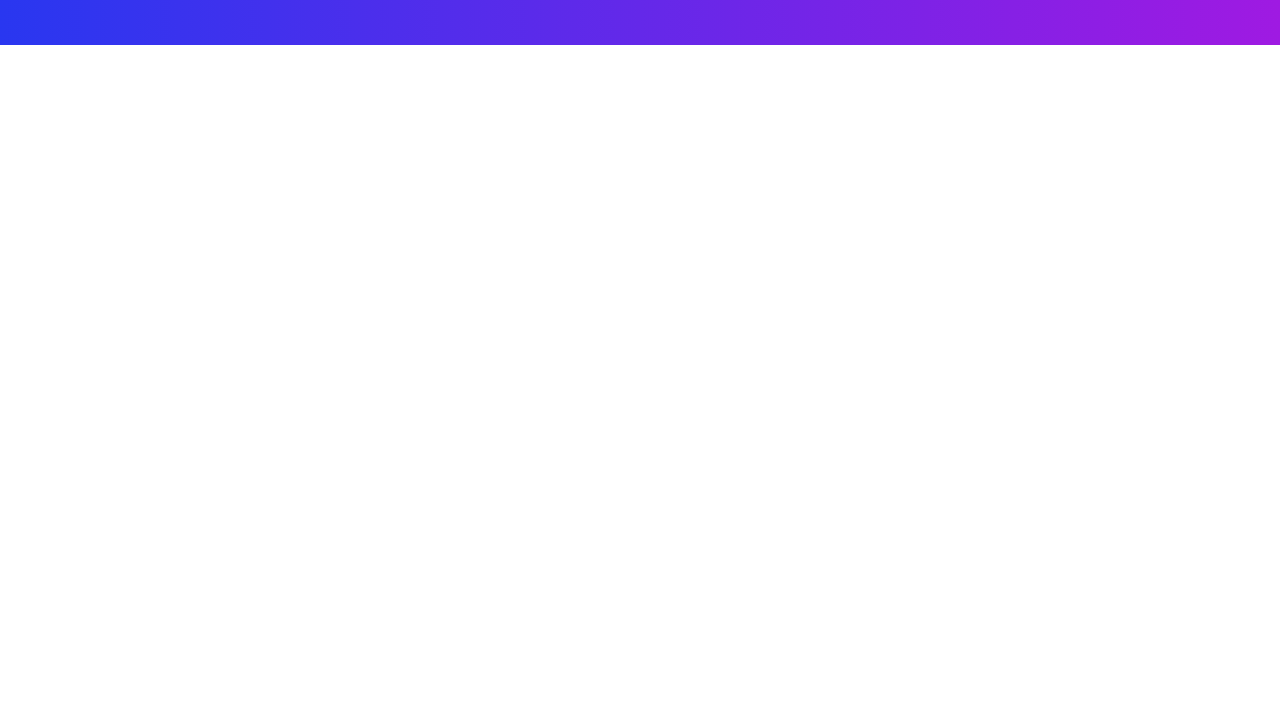
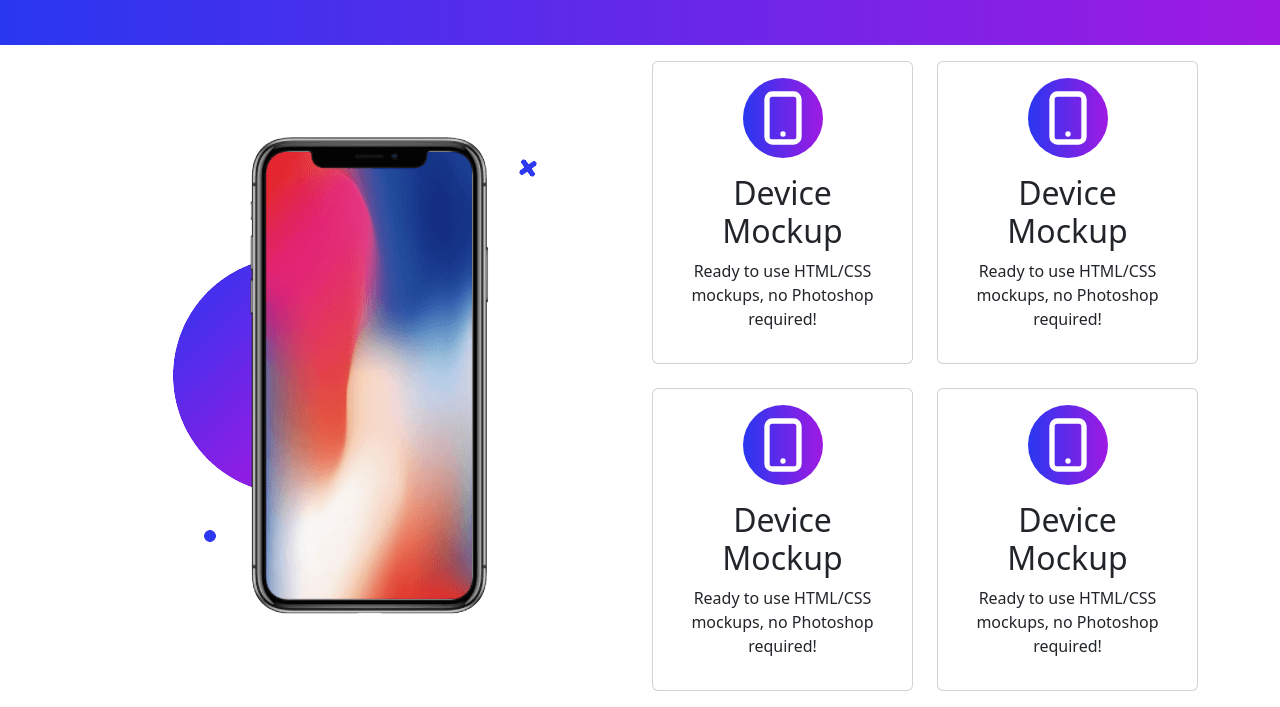
Before and after one commit to AtikAkbar/landing-page, a plain HTML site: page index.html in a window 1280 px wide. Shown: the part 887-1594 px from the top of the page. Before the commit the page ends 932 px from the top, so only its background shows below. Drawn offline with nearby package versions, Linux system fonts and the light colour scheme.

Commit message:
features section

```diff
--- a/index.html
+++ b/index.html
@@ -23,7 +23,7 @@
                 <div class="collapse navbar-collapse" id="navbarSupportedContent">
                     <ul class="navbar-nav ms-auto mb-2 mb-lg-0">
                         <li class="nav-item">
-                            <a class="nav-link pt-3 ms-lg-3" href="#">Features</a>
+                            <a class="nav-link pt-3 ms-lg-3" href="#features">Features</a>
                         </li>
                         <li class="nav-item">
                             <a class="nav-link pt-3 ms-lg-3" href="#">Download</a>
@@ -73,6 +73,71 @@
             </div>
         </section>
         <!-- quate section end -->
+        <section id="features" class="my-3">
+            <div class="container">
+                <div class="row row-cols-md-2 align-items-center">
+                    <div class="d-flex justify-content-center">
+                        <img class="img-fluid" src="img/phone.png" alt="">
+                    </div>
+                    <div>
+                        <div class="row row-cols-1 row-cols-md-2 g-4">
+                            <div class="col">
+                                <div class="card align-items-center py-3">
+                                    <svg xmlns="http://www.w3.org/2000/svg" width="80" class="btn-gradient rounded-circle text-white p-2" fill="none"
+                                        viewBox="0 0 24 24" stroke="currentColor">
+                                        <path stroke-linecap="round" stroke-linejoin="round" stroke-width="2"
+                                            d="M12 18h.01M8 21h8a2 2 0 002-2V5a2 2 0 00-2-2H8a2 2 0 00-2 2v14a2 2 0 002 2z"></path>
+                                    </svg>
+                                    <div class="card-body text-center">
+                                        <h2 class="card-title ">Device Mockup</h2>
+                                        <p class="card-text">Ready to use HTML/CSS mockups, no Photoshop required!</p>
+                                    </div>
+                                </div>
+                            </div>
+                            <div class="col">
+                                <div class="card align-items-center py-3">
+                                    <svg xmlns="http://www.w3.org/2000/svg" width="80" class="btn-gradient rounded-circle text-white p-2" fill="none"
+                                        viewBox="0 0 24 24" stroke="currentColor">
+                                        <path stroke-linecap="round" stroke-linejoin="round" stroke-width="2"
+                                            d="M12 18h.01M8 21h8a2 2 0 002-2V5a2 2 0 00-2-2H8a2 2 0 00-2 2v14a2 2 0 002 2z"></path>
+                                    </svg>
+                                    <div class="card-body text-center">
+                                        <h2 class="card-title ">Device Mockup</h2>
+                                        <p class="card-text">Ready to use HTML/CSS mockups, no Photoshop required!</p>
+                                    </div>
+                                </div>
+                            </div>
+                            <div class="col">
+                                <div class="card align-items-center py-3">
+                                    <svg xmlns="http://www.w3.org/2000/svg" width="80" class="btn-gradient rounded-circle text-white p-2" fill="none"
+                                        viewBox="0 0 24 24" stroke="currentColor">
+                                        <path stroke-linecap="round" stroke-linejoin="round" stroke-width="2"
+                                            d="M12 18h.01M8 21h8a2 2 0 002-2V5a2 2 0 00-2-2H8a2 2 0 00-2 2v14a2 2 0 002 2z"></path>
+                                    </svg>
+                                    <div class="card-body text-center">
+                                        <h2 class="card-title ">Device Mockup</h2>
+                                        <p class="card-text">Ready to use HTML/CSS mockups, no Photoshop required!</p>
+                                    </div>
+                                </div>
+                            </div>
+                            <div class="col">
+                                <div class="card align-items-center py-3">
+                                    <svg xmlns="http://www.w3.org/2000/svg" width="80" class="btn-gradient rounded-circle text-white p-2" fill="none"
+                                        viewBox="0 0 24 24" stroke="currentColor">
+                                        <path stroke-linecap="round" stroke-linejoin="round" stroke-width="2"
+                                            d="M12 18h.01M8 21h8a2 2 0 002-2V5a2 2 0 00-2-2H8a2 2 0 00-2 2v14a2 2 0 002 2z"></path>
+                                    </svg>
+                                    <div class="card-body text-center">
+                                        <h2 class="card-title ">Device Mockup</h2>
+                                        <p class="card-text">Ready to use HTML/CSS mockups, no Photoshop required!</p>
+                                    </div>
+                                </div>
+                            </div>
+                        </div>
+                    </div>
+                </div>
+            </div>
+        </section>
     </main>
     <!-- bootstrap cdn js -->
     <script src="https://cdn.jsdelivr.net/npm/bootstrap@5.2.2/dist/js/bootstrap.bundle.min.js"></script>
```
